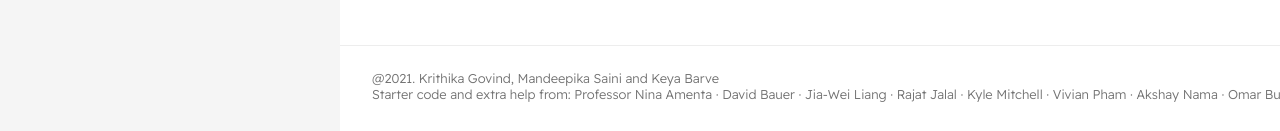
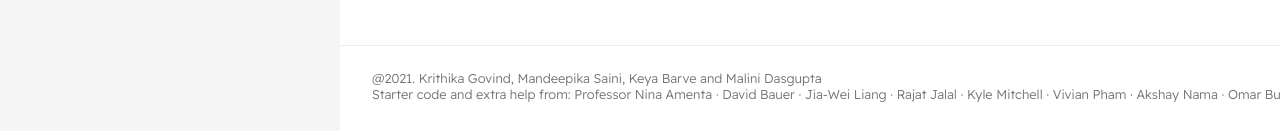
Before and after one commit to kgovind12/Tractivity, a website with bundled scripts: page user/index.html in a window 1280 px wide. Shown: the part 666-797 px from the top of the page. Built offline with nearby package versions, Linux system fonts and the light colour scheme; no server answers.

Commit message:
Added malini to user page footer

```diff
--- a/user/index.html
+++ b/user/index.html
@@ -71,7 +71,7 @@
         </div>
 
         <div class="footer">
-            <p>@2021. Krithika Govind, Mandeepika Saini and Keya Barve</p>
+            <p>@2021. Krithika Govind, Mandeepika Saini, Keya Barve and Malini Dasgupta</p>
             <p>
                 Starter code and extra help from: Professor Nina Amenta · David Bauer · Jia-Wei Liang ·
                 Rajat Jalal · Kyle Mitchell · Vivian Pham · Akshay Nama · Omar Burney
```
